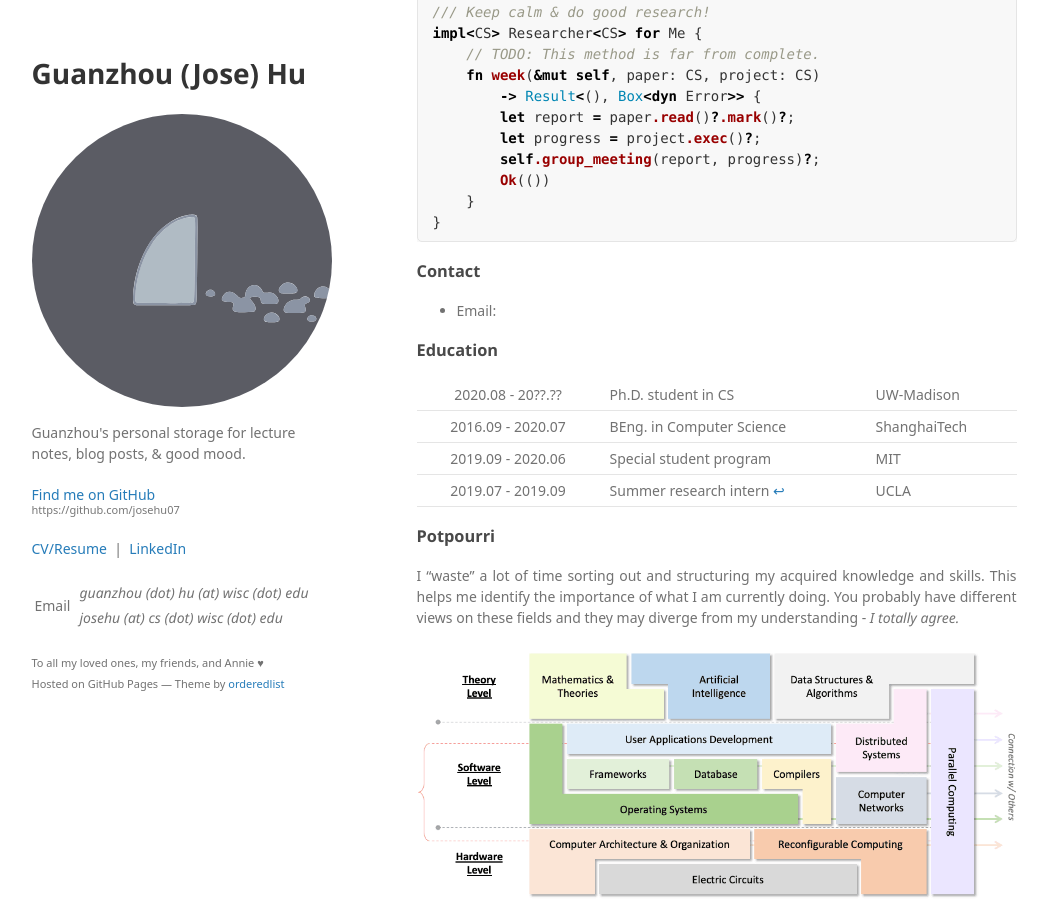
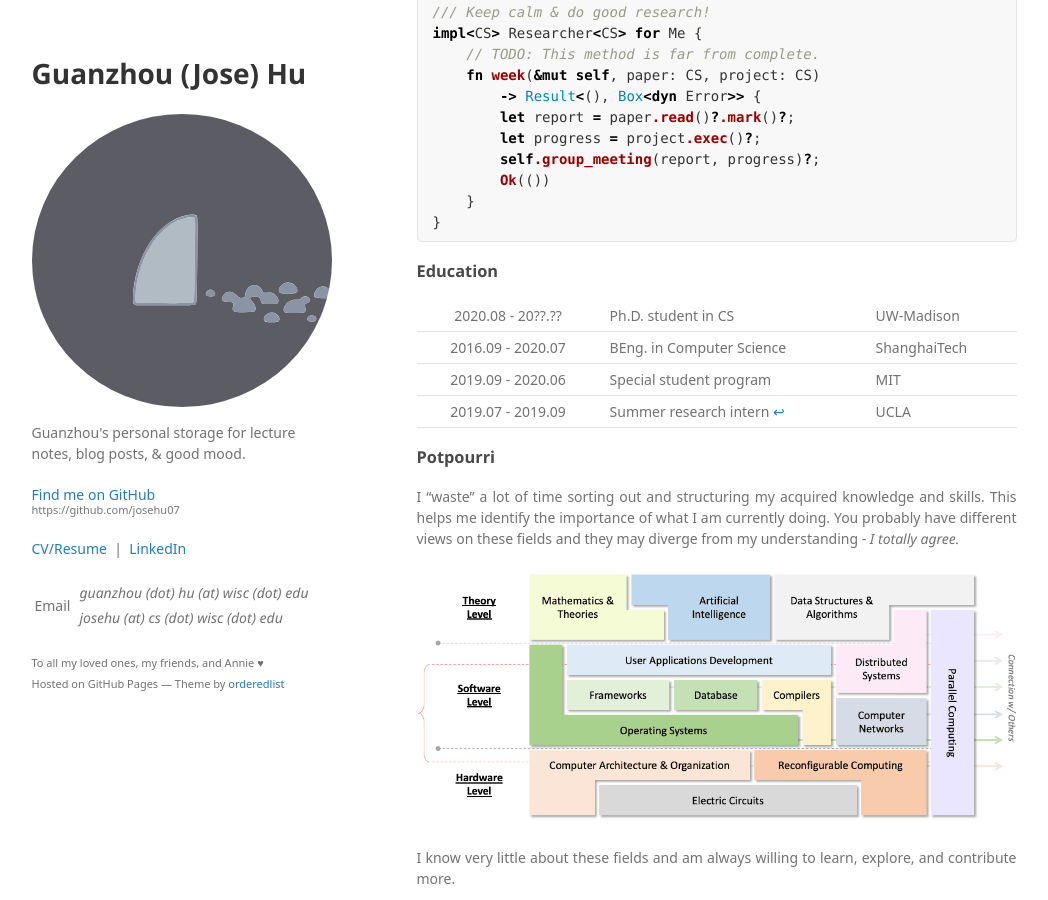
Before and after one commit to josehu07/josehu07.github.io, a Jekyll site: the page built from index.md, in a window 1280 px wide and 900 px high, scrolled down 306 px. Shown: the whole window, without its empty margins (116-1164 px from the left). Built offline with Jekyll 4.4.1, drawn with Linux system fonts in a browser that asks for light colours; some web fonts are replaced; a script that is not in the unit is left out; comment, search, counter and statistics services are not loaded.

Commit message:
Remove email from main body

````diff
--- a/index.md
+++ b/index.md
@@ -28,10 +28,6 @@ impl<CS> Researcher<CS> for Me {
     }
 }
 ```
-
-### Contact
-
-- Email: <i>{{ site.email }}</i>
 
 ### Education
 
````
